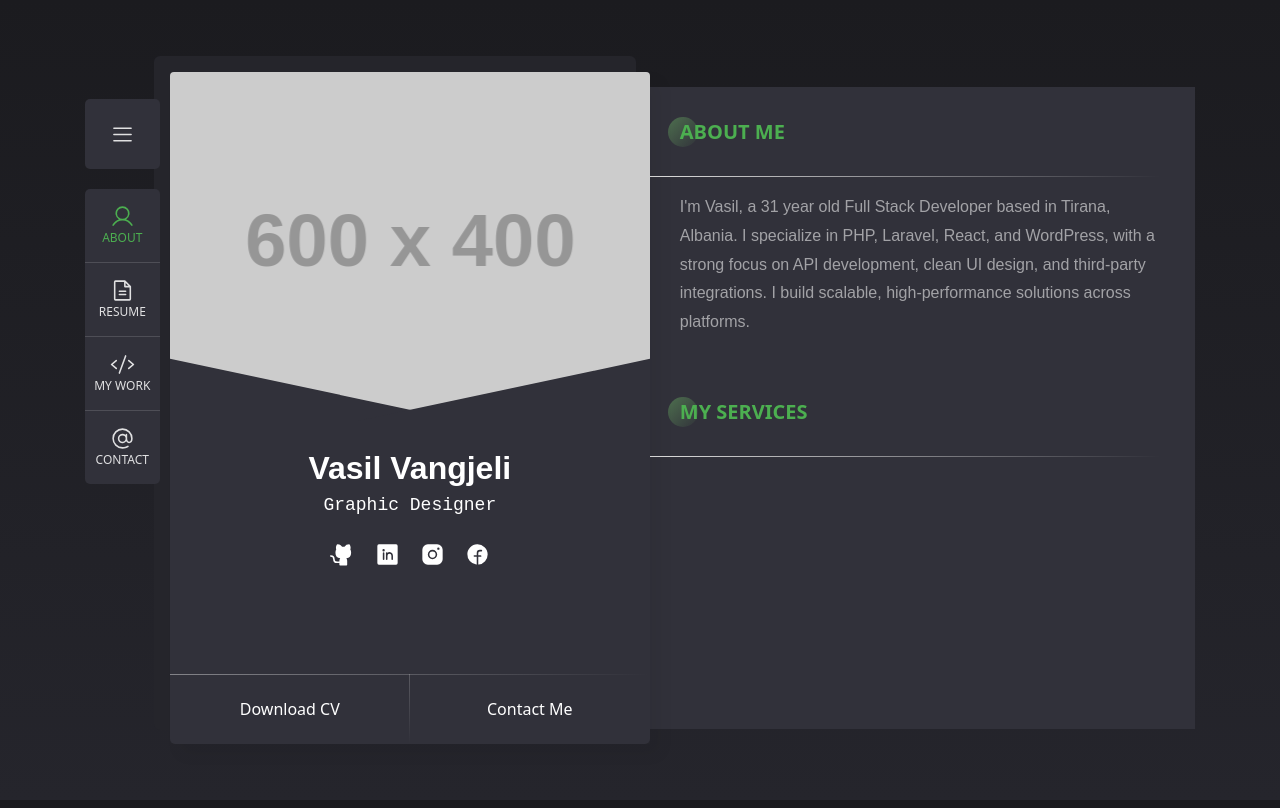
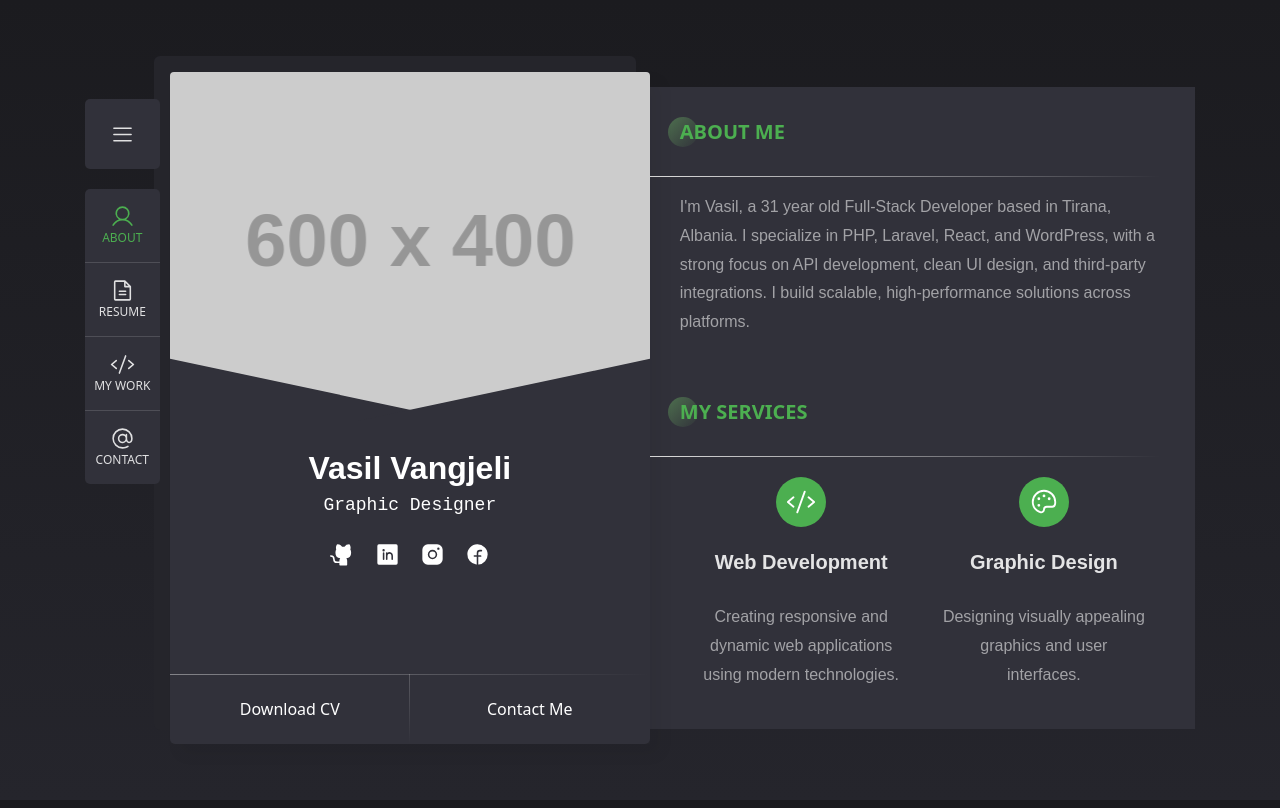
Before and after one commit to vasil14/my-cv-website, a React (Vite) app: page / in a window 1280 px wide. Built offline with nearby package versions, Linux system fonts and the light colour scheme.

Commit message:
AboutMe Page

```diff
--- a/src/components/AboutMe/index.jsx
+++ b/src/components/AboutMe/index.jsx
@@ -1,6 +1,7 @@
 import styled from "styled-components";
 import MainContent from "../MainContent";
 import { TitleHeader } from "../MainContent/styles";
+import { CodeIcon, PaletteIcon } from "@phosphor-icons/react";
 
 const ShortDescription = styled.p`
   font-size: 16px;
@@ -8,7 +9,88 @@ const ShortDescription = styled.p`
   font-weight: 500;
   color: #ffffff8c;
   line-height: 1.8;
-  margin-bottom: 60px;
+  // margin-bottom: 60px;
+`;
+
+const ServicesContainer = styled.div`
+  display: flex;
+  flex-wrap: wrap;
+  width: 100%;
+`;
+
+const ServiceBlock = styled.div`
+  display: flex;
+  position: relative;
+  flex-direction: column;
+  align-items: center;
+  text-align: center;
+  padding: 20px;
+  width: 50%;
+  box-sizing: border-box; /* ensures padding/border don't break layout */
+  // border-right: 1px solid #4caf50;
+  // border-bottom: 1px solid #4caf50;
+
+  // &::before {
+  //   content: "";
+  //   position: absolute;
+  //   top: 0;
+  //   left: 0;
+  //   width: 0.5px;
+  //   height: 100%;
+  //   background: linear-gradient(
+  //     to bottom,
+  //     rgba(255, 255, 255, 0),
+  //     rgba(255, 255, 255, 0.2),
+  //     rgba(255, 255, 255, 0)
+  //   );
+  // }
+
+  // &::after {
+  //   content: "";
+  //   position: absolute;
+  //   top: 0;
+  //   right: 0;
+  //   width: 0.5px;
+  //   height: 100%;
+  //   background: linear-gradient(
+  //     to bottom,
+  //     rgba(255, 255, 255, 0),
+  //     rgba(255, 255, 255, 0.2),
+  //     rgba(255, 255, 255, 0)
+  //   );
+  // }
+
+  /* Remove double borders in the middle */
+  // &:nth-child(odd) {
+  //   border-right: none;
+  // }
+
+  @media (max-width: 1024px) {
+    width: 100%;
+    border-right: 1px solid #4caf50; /* restore border for single column */
+  }
+
+  svg,
+  img {
+    background: #4caf50;
+    border-radius: 50%;
+    padding: 10px;
+    color: #ffffff;
+    width: 30px;
+    height: 30px;
+    transition: transform 0.3s ease;
+
+    &:hover {
+      transform: scale(1.1);
+    }
+  }
+`;
+
+const ServiceTitle = styled.h3`
+  font-size: 20px;
+  font-family: "Poppins", sans-serif;
+  font-weight: 600;
+  margin-bottom: 10px;
 `;
 
 const AboutMe = ({ isActive }) => {
@@ -29,13 +111,45 @@ const AboutMe = ({ isActive }) => {
   return (
     <MainContent title="About Me" isActive={isActive}>
       <ShortDescription>
-        I'm Vasil, a {age} year old Full Stack Developer based in Tirana,
+        I'm Vasil, a {age} year old Full-Stack Developer based in Tirana,
         Albania. I specialize in PHP, Laravel, React, and WordPress, with a
         strong focus on API development, clean UI design, and third-party
         integrations. I build scalable, high-performance solutions across
         platforms.
       </ShortDescription>
-      <TitleHeader>My Services</TitleHeader>
+      <TitleHeader style={{ marginTop: "60px" }}>My Services</TitleHeader>
+      <ServicesContainer>
+        <ServiceBlock>
+          <CodeIcon size={25} />
+          <ServiceTitle>Web Development</ServiceTitle>
+          <ShortDescription>
+            Creating responsive and dynamic web applications using modern
+            technologies.
+          </ShortDescription>
+        </ServiceBlock>
+        <ServiceBlock>
+          <PaletteIcon size={25} />
+          <ServiceTitle>Graphic Design</ServiceTitle>
+          <ShortDescription>
+            Designing visually appealing graphics and user interfaces.
+          </ShortDescription>
+        </ServiceBlock>
+        <ServiceBlock>
+          <CodeIcon size={25} />
+          <ServiceTitle>API Development</ServiceTitle>
+          <ShortDescription>
+            Building robust APIs for seamless data exchange and integration.
+          </ShortDescription>
+        </ServiceBlock>
+        <ServiceBlock>
+          <img src="images/wordpress-logo.svg" alt="WordPress Icon" />
+          <ServiceTitle>Wordpress Developer</ServiceTitle>
+          <ShortDescription>
+            Developing and customizing WordPress themes and plugins for enhanced
+            functionality.
+          </ShortDescription>
+        </ServiceBlock>
+      </ServicesContainer>
     </MainContent>
   );
 };
```
Also changed, not shown: public/images/wordpress-logo.svg (added).
